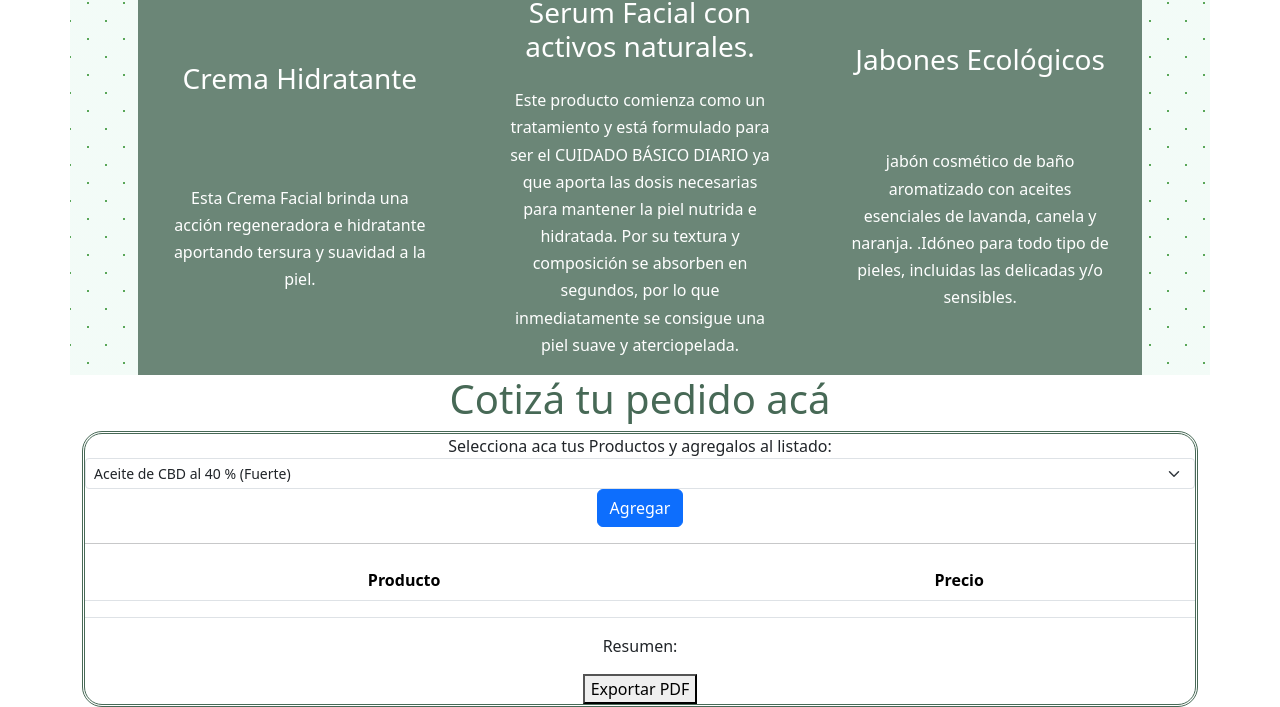
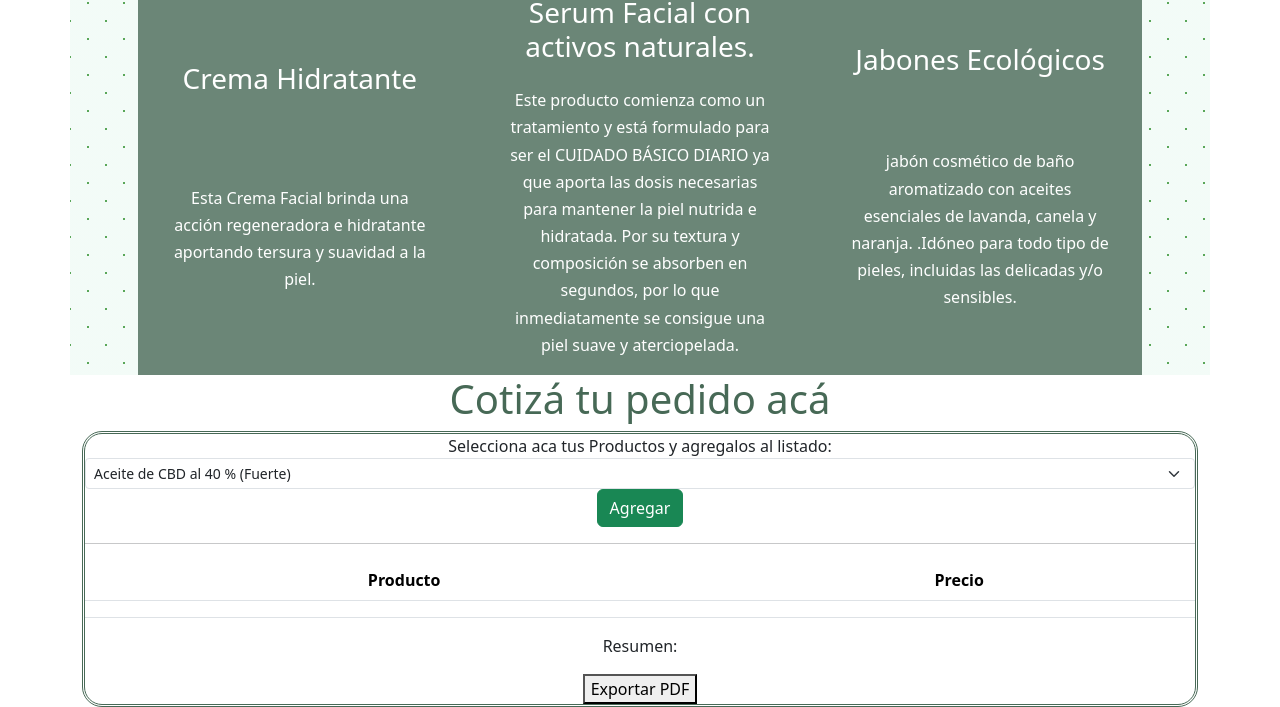
Before and after one commit to EmaManrique/TrabajoIntegrador_Grupo6_ArgentinaPrograma, a plain HTML site: page producto.html in a window 1280 px wide. Shown: the part 507-1214 px from the top of the page. Drawn offline with nearby package versions, Linux system fonts and the light colour scheme.

Commit message:
Cambio colo boton "agregar"

```diff
--- a/js/index.js
+++ b/js/index.js
@@ -13,4 +13,4 @@
         nuevafila.insertCell(1);
 
     }
-    };
+    }
--- a/producto.html
+++ b/producto.html
@@ -118,7 +118,7 @@
                 <option value="">Jabón masajeador con CBD (Corporal)</option>
                 <option value="">Jabón masajeador con carboón activo y CBD (Facial)</option>
                 <option value="">Sales de baño con CBD</option>
-                <input type="submit" class="btn btn-primary" value="Agregar">
+                <input type="submit" class="btn btn-success" value="Agregar">
             </select>
 
 
```
